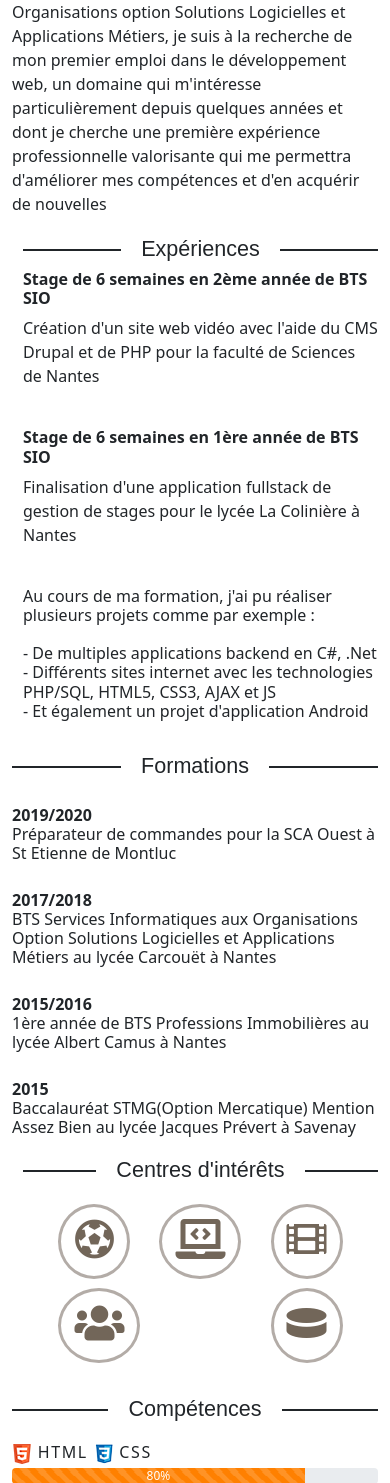
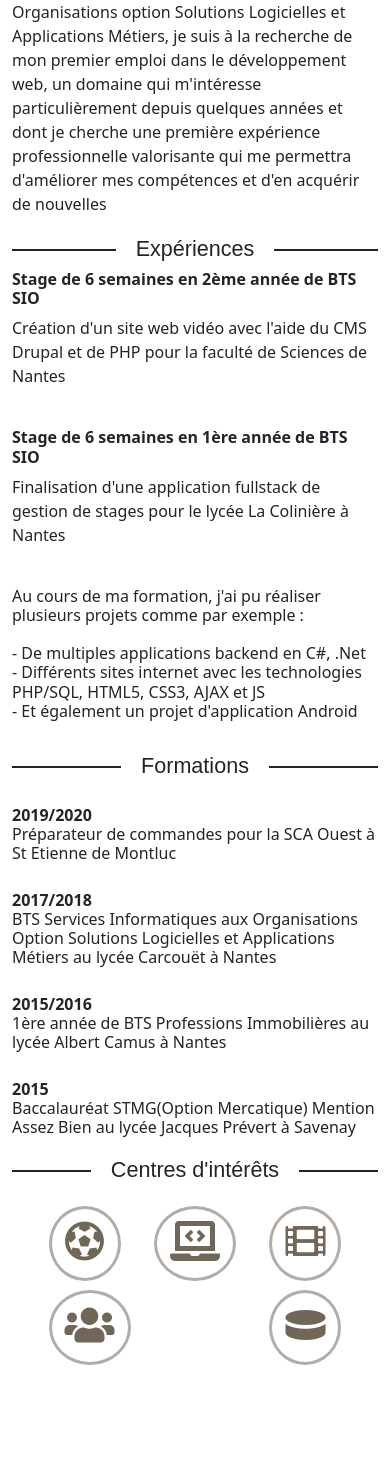
Before and after one commit to Alexis4497/CV, a PHP site: page / in a window 390 px wide. Shown: the part 913-2396 px from the top of the page. Run offline with PHP 8.4, Linux system fonts and the light colour scheme; some libraries are stand-ins or nearby versions; some web fonts are replaced.

Commit message:
responsive design

```diff
--- a/assets/css/style.css
+++ b/assets/css/style.css
@@ -135,11 +135,11 @@
     letter-spacing: 0.1em;
 }
 #xp{
-margin: 20px 0 0 3%;
+margin: 20px 0 0 ;
 }
 
 #centreInteret{
-margin: 20px 0 0 3%;
+margin: 20px 0 0 0;
 }
 
 
@@ -375,17 +375,13 @@
 
 
 /**************************************** MEDIA QUERIES ************************************************/
-@media screen and (min-height: 1280px){
+@media screen and (max-width: 1280px){
   .colonne_gauche{
     margin-top: 200px;
   }
   .colonne_droite{
     margin-top: 200px;
   }
-
-
-
-
 }
 
 @media screen and (max-width: 780px){
--- a/index.html
+++ b/index.html
@@ -323,7 +323,7 @@
                         <div class="icones_Comp">
                             <img class="img-fluid mx-auto" src="media/office.png" alt="office-icon"> <span> Pack Office</span>
                             <img class="img-fluid mx-auto" src="media/virtualbox.png" alt="illustrator-icon"> <span> VirtualBox</span>
-                            <img class="img-fluid mx-auto" src="media/figma.png" alt="figma-icon"> <span> Gimp</span>
+                            <img class="img-fluid mx-auto" src="media/figma.png" alt="figma-icon"> <span> Figma</span>
                             <img class="img-fluid mx-auto" src="media/camtasia.png" alt="camtasia-icon"> <span> Camtasia</span>
 
 
```
Also changed, not shown: media/figma.jpg (added), media/figma.png.
